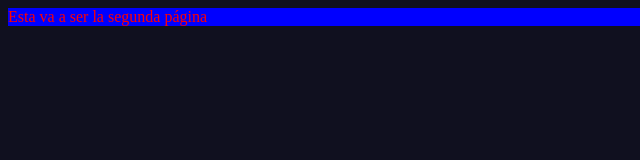
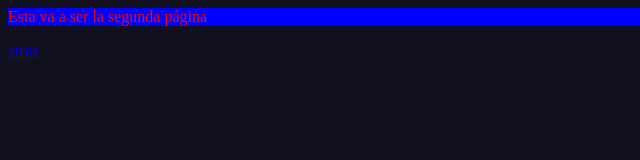
Before and after one commit to Angelam05/Angelam05.github.io, a plain HTML site: page dos.html in a window 1280 px wide. Shown: the full height of the page, 0-640 px from the left. Drawn offline with Linux system fonts and the light colour scheme.

Commit message:
dia 17 de abril

```diff
--- a/dos.html
+++ b/dos.html
@@ -5,5 +5,6 @@
     </head>
     <body>
         <p>Esta va a ser la segunda página</p>
+        <a href="index.html">atras</a>
     </body>
 </html>
```
